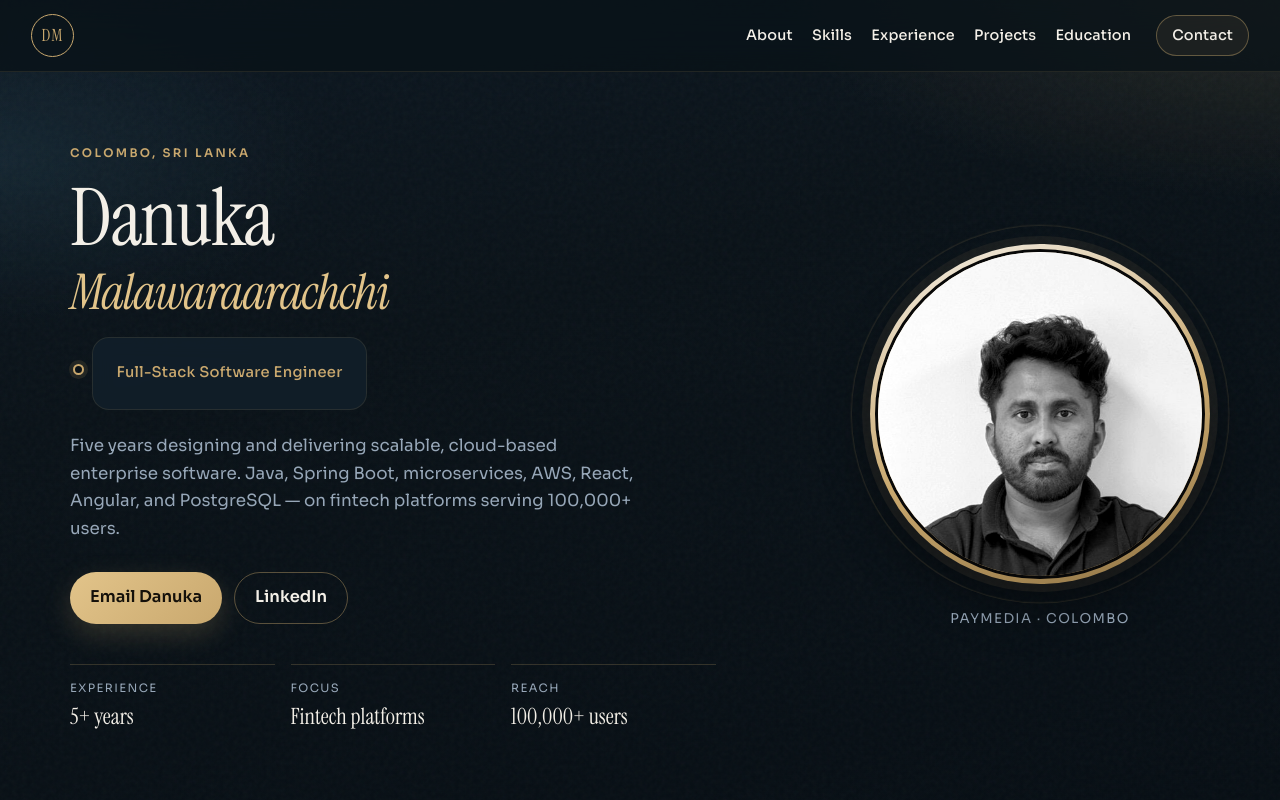
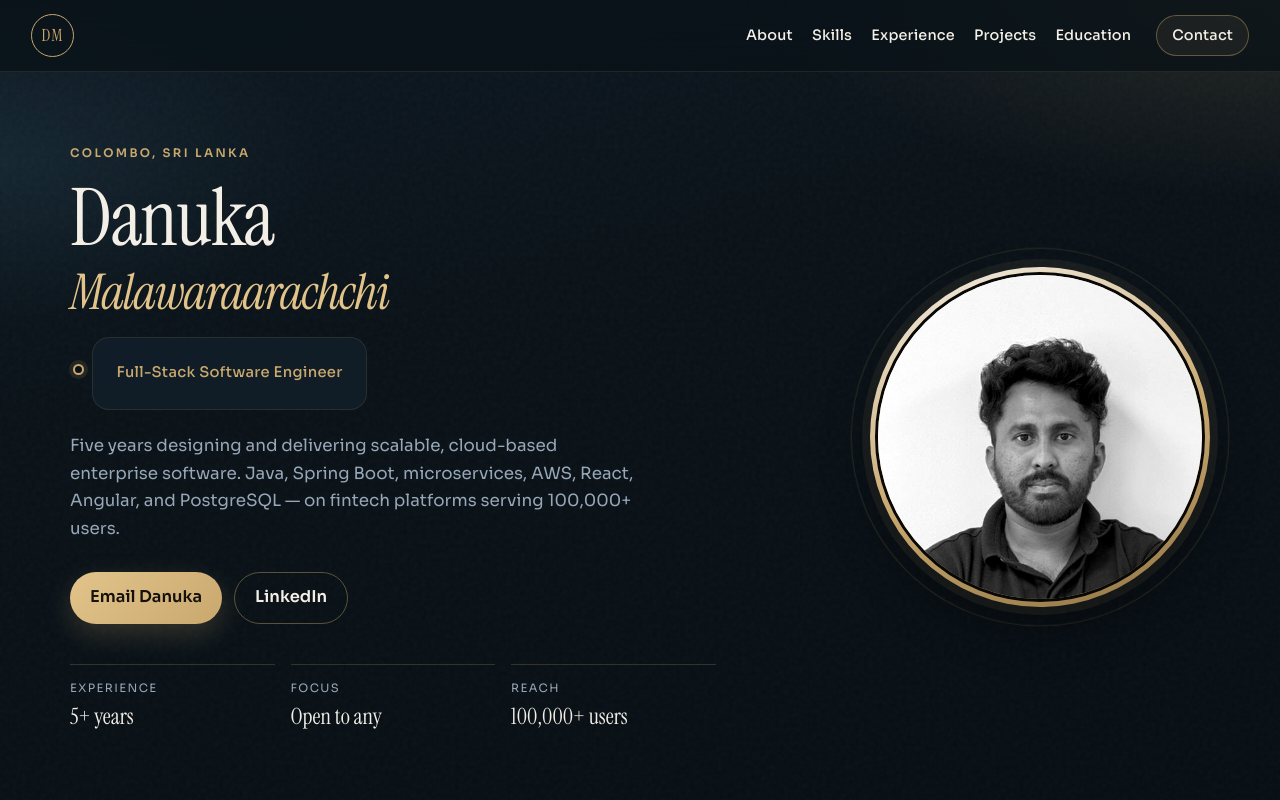
Before and after one commit to DanukaBhathiya/DanukaBhathiya.github.io, a plain HTML site: page index.html in a window 1280 px wide. Shown: the top 800 px of the page. Drawn offline with Linux system fonts and the light colour scheme.

Commit message:
Drop the portrait caption and open the hero focus beyond fintech.
Co-authored-by: Cursor <cursoragent@cursor.com>

```diff
--- a/css/styles.css
+++ b/css/styles.css
@@ -390,14 +390,6 @@ h1 {
   border-radius: 50%;
   border: 3px solid #0a1218;
   filter: grayscale(1) contrast(1.08) brightness(1.03);
-}
-
-.portrait figcaption {
-  margin-top: 1.5rem;
-  color: var(--muted);
-  font-size: 0.84rem;
-  letter-spacing: 0.1em;
-  text-transform: uppercase;
 }
 
 .section {
--- a/index.html
+++ b/index.html
@@ -69,7 +69,7 @@
             </div>
             <div>
               <dt>Focus</dt>
-              <dd>Fintech platforms</dd>
+              <dd>Open to any</dd>
             </div>
             <div>
               <dt>Reach</dt>
@@ -86,7 +86,6 @@
               alt="Black and white portrait of Danuka Malawaraarachchi"
             />
           </div>
-          <figcaption>PayMedia · Colombo</figcaption>
         </figure>
       </section>
 
```
